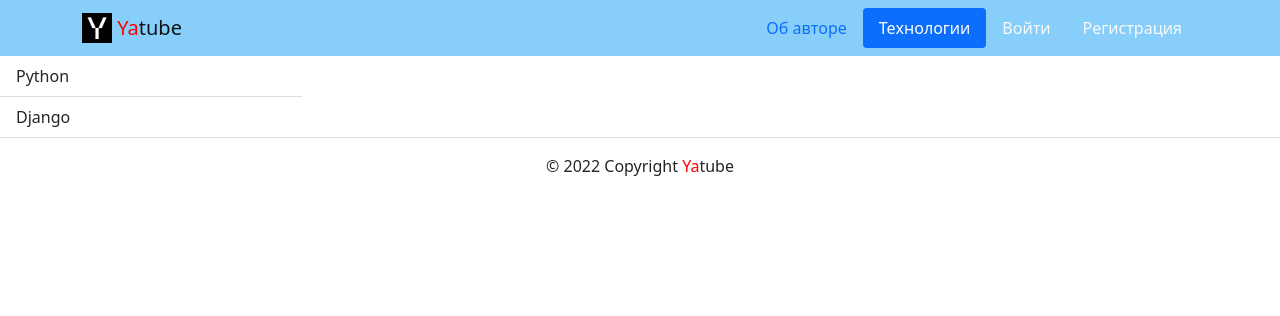
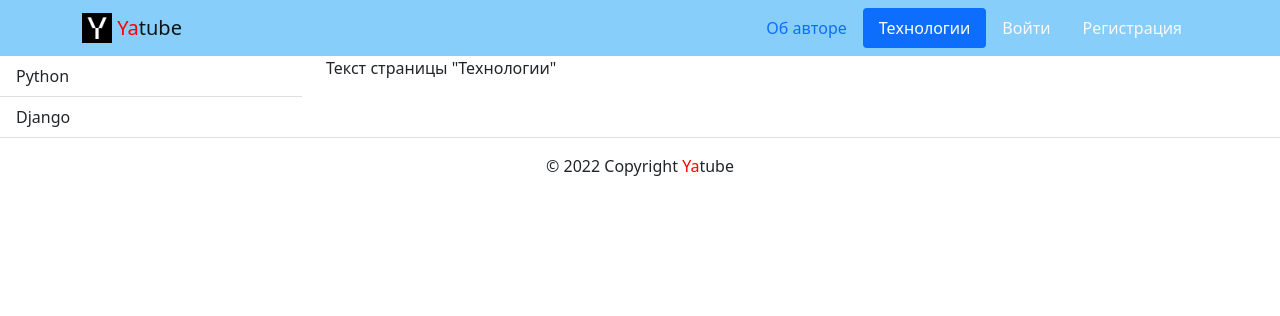
Before and after one commit to sniki-ld/Yatube, a Django app: page /about/tech/ in a window 1280 px wide. Shown: the top 316 px of the page. Run offline with Django 3.2, Linux system fonts and the light colour scheme; some libraries are stand-ins or nearby versions.

Commit message:
fixed bug

```diff
--- a/yatube/templates/about/tech.html
+++ b/yatube/templates/about/tech.html
@@ -16,7 +16,7 @@
   </aside>
   <article class="col-12 col-md-9">
     <div>
-      <p></p>
+      <p>Текст страницы "Технологии"</p>
     </div>
   </article>
 </div>
```
